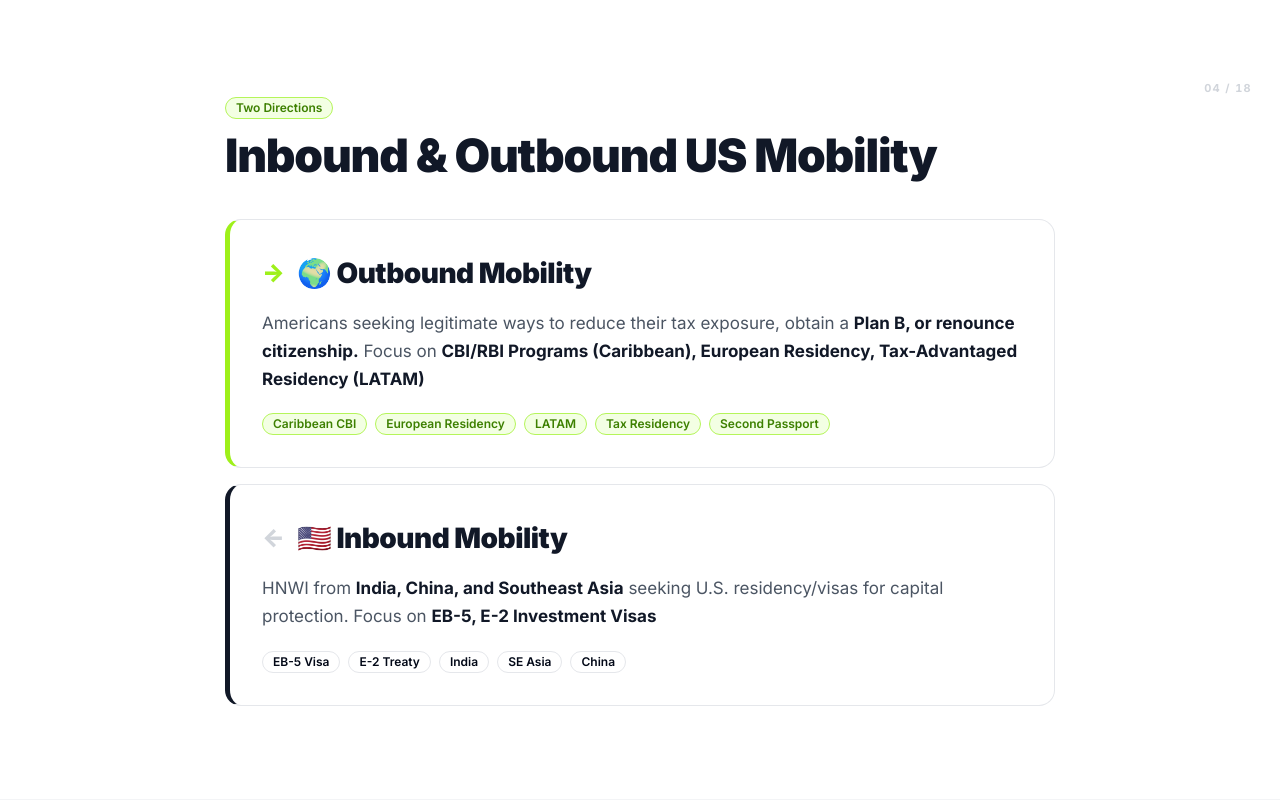
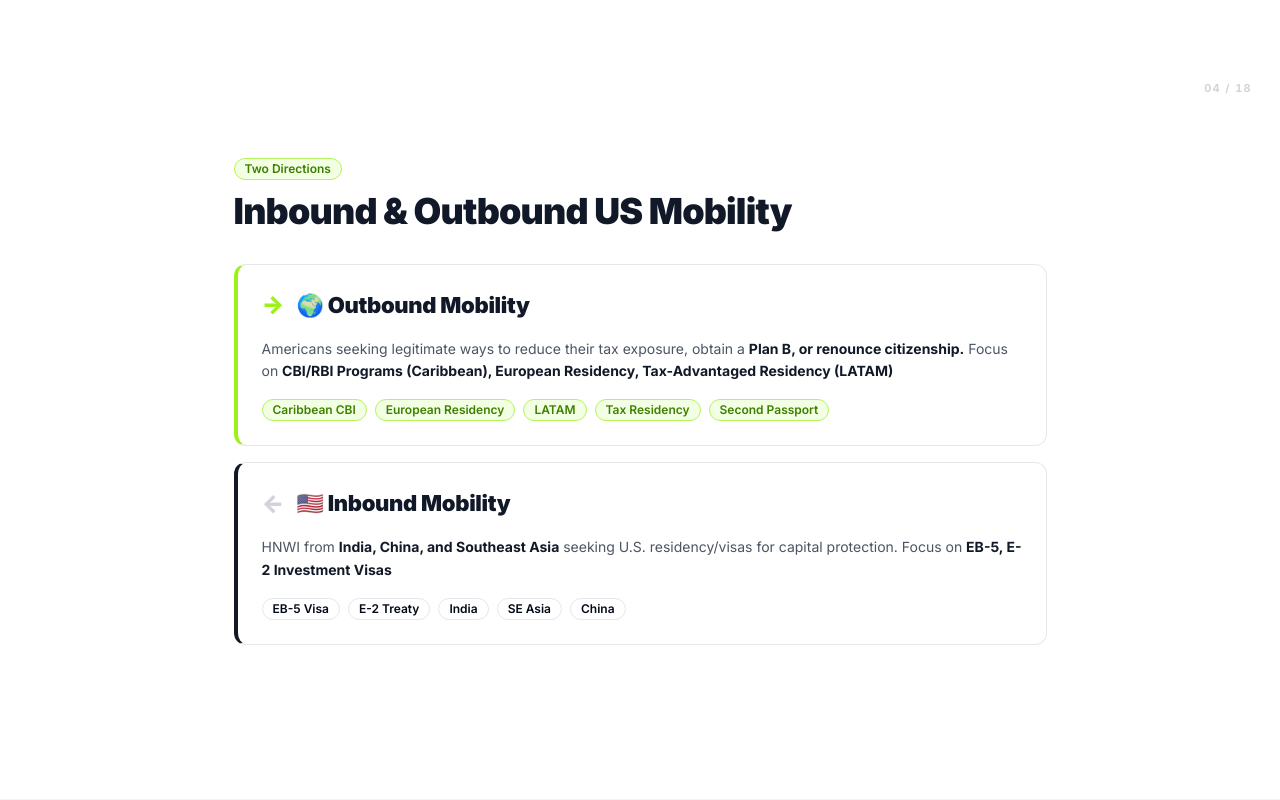
Before and after one commit to freedombusinesssummit-stack/proposal-usa, a Next.js app: page / in a window 1280 px wide. Shown: the part 2500-3300 px from the top of the page. Built offline with nearby package versions, Linux system fonts and the light colour scheme.

Commit message:
fix: directions smaller heading+cards+text; leads updated - Americans in EU/Caribbean, Indians+Vietnamese in EB-5, no Spanish Golden Visa

```diff
--- a/src/components/AboutSlide.tsx
+++ b/src/components/AboutSlide.tsx
@@ -119,16 +119,16 @@ export default function AboutSlide() {
         <div className="wrap">
           <AnimatedSection>
             <Badge variant="success" className="mb-3">Two Directions</Badge>
-            <h2 className="font-black text-carbon-900 mb-10 whitespace-nowrap" style={{ fontSize: "clamp(22px, 3.8vw, 46px)", letterSpacing: "-1.2px", lineHeight: 1.05 }}>Inbound & Outbound US Mobility</h2>
+            <h2 className="font-black text-carbon-900 mb-8" style={{ fontSize: "clamp(20px, 2.8vw, 36px)", letterSpacing: "-0.8px", lineHeight: 1.1 }}>Inbound & Outbound US Mobility</h2>
           </AnimatedSection>
           <div className="flex flex-col gap-4">
             <AnimatedSection delay={80}>
-              <div className="rounded-2xl border border-carbon-200 bg-white p-8 hover:shadow-md transition-all duration-300" style={{ borderLeft: "5px solid #9ef01a" }}>
+              <div className="rounded-xl border border-carbon-200 bg-white p-6 hover:shadow-md transition-all duration-300" style={{ borderLeft: "4px solid #9ef01a" }}>
                 <div className="flex items-center gap-3 mb-4">
                   <span className="text-2xl font-black" style={{ color: "#9ef01a" }}>→</span>
-                  <h3 className="font-black text-carbon-900" style={{ fontSize: "clamp(20px, 2.5vw, 28px)", letterSpacing: "-0.5px" }}>🌍 Outbound Mobility</h3>
+                  <h3 className="font-black text-carbon-900" style={{ fontSize: "clamp(17px, 1.8vw, 22px)", letterSpacing: "-0.3px" }}>🌍 Outbound Mobility</h3>
                 </div>
-                <p className="text-carbon-600 leading-relaxed mb-5" style={{ fontSize: "clamp(14px, 1.4vw, 17px)", maxWidth: 760 }}>
+                <p className="text-carbon-600 leading-relaxed mb-4 text-sm" style={{ maxWidth: 760 }}>
                   Americans seeking legitimate ways to reduce their tax exposure, obtain a <strong className="text-carbon-900">Plan B, or renounce citizenship.</strong> Focus on <strong className="text-carbon-900">CBI/RBI Programs (Caribbean), European Residency, Tax-Advantaged Residency (LATAM)</strong>
                 </p>
                 <div className="flex flex-wrap gap-2">
@@ -139,12 +139,12 @@ export default function AboutSlide() {
               </div>
             </AnimatedSection>
             <AnimatedSection delay={150}>
-              <div className="rounded-2xl border border-carbon-200 bg-white p-8 hover:shadow-md transition-all duration-300" style={{ borderLeft: "5px solid #111827" }}>
+              <div className="rounded-xl border border-carbon-200 bg-white p-6 hover:shadow-md transition-all duration-300" style={{ borderLeft: "4px solid #111827" }}>
                 <div className="flex items-center gap-3 mb-4">
                   <span className="text-2xl font-black text-carbon-300">←</span>
-                  <h3 className="font-black text-carbon-900" style={{ fontSize: "clamp(20px, 2.5vw, 28px)", letterSpacing: "-0.5px" }}>🇺🇸 Inbound Mobility</h3>
+                  <h3 className="font-black text-carbon-900" style={{ fontSize: "clamp(17px, 1.8vw, 22px)", letterSpacing: "-0.3px" }}>🇺🇸 Inbound Mobility</h3>
                 </div>
-                <p className="text-carbon-600 leading-relaxed mb-5" style={{ fontSize: "clamp(14px, 1.4vw, 17px)", maxWidth: 760 }}>
+                <p className="text-carbon-600 leading-relaxed mb-4 text-sm" style={{ maxWidth: 760 }}>
                   HNWI from <strong className="text-carbon-900">India, China, and Southeast Asia</strong> seeking U.S. residency/visas for capital protection. Focus on <strong className="text-carbon-900">EB-5, E-2 Investment Visas</strong>
                 </p>
                 <div className="flex flex-wrap gap-2">
--- a/src/components/IntelSlides.tsx
+++ b/src/components/IntelSlides.tsx
@@ -103,22 +103,22 @@ function AnimBar({ bar, animate }: { bar: typeof funnelBars[0]; animate: boolean
 
 /* ── Prospect table ── */
 const LEADS = [
-  { name:"George F.", flag:"🇬🇷", country:"Greece", timeline:"1–3 mo", jurisdiction:"Portugal Golden Visa", income:"$150K–$350K", tier:"HOT", score:22 },
-  { name:"Sarah M.", flag:"🇺🇸", country:"USA", timeline:"1–3 mo", jurisdiction:"Malta Citizenship", income:"$350K–$500K", tier:"HOT", score:21 },
-  { name:"Aleksei V.", flag:"🇷🇺", country:"Russia", timeline:"1–3 mo", jurisdiction:"UAE Residency", income:"$150K–$350K", tier:"HOT", score:19 },
-  { name:"Li Wei", flag:"🇨🇳", country:"China", timeline:"6–12 mo", jurisdiction:"EB-5 / Green Card", income:"$500K–$1M+", tier:"HOT", score:18 },
-  { name:"Fatima Al-R.", flag:"🇦🇪", country:"UAE", timeline:"3–6 mo", jurisdiction:"Portugal NHR", income:"$350K–$500K", tier:"HOT", score:20 },
-  { name:"Michael T.", flag:"🇿🇦", country:"South Africa", timeline:"6–12 mo", jurisdiction:"Greece Golden Visa", income:"$150K–$350K", tier:"WARM", score:15 },
-  { name:"Elena P.", flag:"🇧🇷", country:"Brazil", timeline:"6–12 mo", jurisdiction:"Spain Golden Visa", income:"$150K–$350K", tier:"WARM", score:14 },
+  { name:"James W.", flag:"🇺🇸", country:"USA", timeline:"1–3 mo", jurisdiction:"Greece Golden Visa", income:"$350K–$500K", tier:"HOT", score:23 },
+  { name:"Sarah M.", flag:"🇺🇸", country:"USA", timeline:"1–3 mo", jurisdiction:"Caribbean CBI — Grenada", income:"$250K–$400K", tier:"HOT", score:21 },
+  { name:"Raj K.", flag:"🇮🇳", country:"India", timeline:"1–3 mo", jurisdiction:"EB-5 / Green Card", income:"$500K–$1M+", tier:"HOT", score:22 },
+  { name:"Nguyen T.", flag:"🇻🇳", country:"Vietnam", timeline:"3–6 mo", jurisdiction:"EB-5 Investor Visa", income:"$500K–$1M+", tier:"HOT", score:19 },
+  { name:"Michael B.", flag:"🇺🇸", country:"USA", timeline:"3–6 mo", jurisdiction:"Portugal NHR / D7 Visa", income:"$150K–$350K", tier:"HOT", score:20 },
+  { name:"Arjun S.", flag:"🇮🇳", country:"India", timeline:"6–12 mo", jurisdiction:"EB-5 Regional Center", income:"$350K–$500K", tier:"WARM", score:16 },
+  { name:"David L.", flag:"🇺🇸", country:"USA", timeline:"6–12 mo", jurisdiction:"Malta CBI Program", income:"$500K–$1M+", tier:"WARM", score:15 },
 ];
 const MASKS = [
-  { email:"g.f●●●@gmail.com", wa:"+30 69●● ●●●●●●" },
+  { email:"james.w●●●@gmail.com", wa:"+1 (650) ●●●-●●●●" },
   { email:"sarah.m●●●@out●.com", wa:"+1 (415) ●●●-●●●●" },
-  { email:"a.v●●@mail.ru", wa:"+7 903 ●●●-●●●●" },
-  { email:"liwei●●●@●●.cn", wa:"+86 138 ●●●● ●●●●" },
-  { email:"f.alr●●●@●●.ae", wa:"+971 50 ●●●-●●●●" },
-  { email:"m.t●●●@gmail.com", wa:"+27 82 ●●●-●●●●" },
-  { email:"elena.p●●●@●●.br", wa:"+55 11 ●●●●●●●●" },
+  { email:"raj.k●●●@●●.in", wa:"+91 98●● ●●●●●●" },
+  { email:"nguyen.t●●●@●●.vn", wa:"+84 90●● ●●●●●●" },
+  { email:"m.b●●●@gmail.com", wa:"+1 (212) ●●●-●●●●" },
+  { email:"arjun.s●●●@●●.in", wa:"+91 95●● ●●●●●●" },
+  { email:"david.l●●●@gmail.com", wa:"+1 (310) ●●●-●●●●" },
 ];
 
 export default function IntelSlides() {
```
Also changed, not shown: 17 other files (tests, documents, lock files or other folders).
